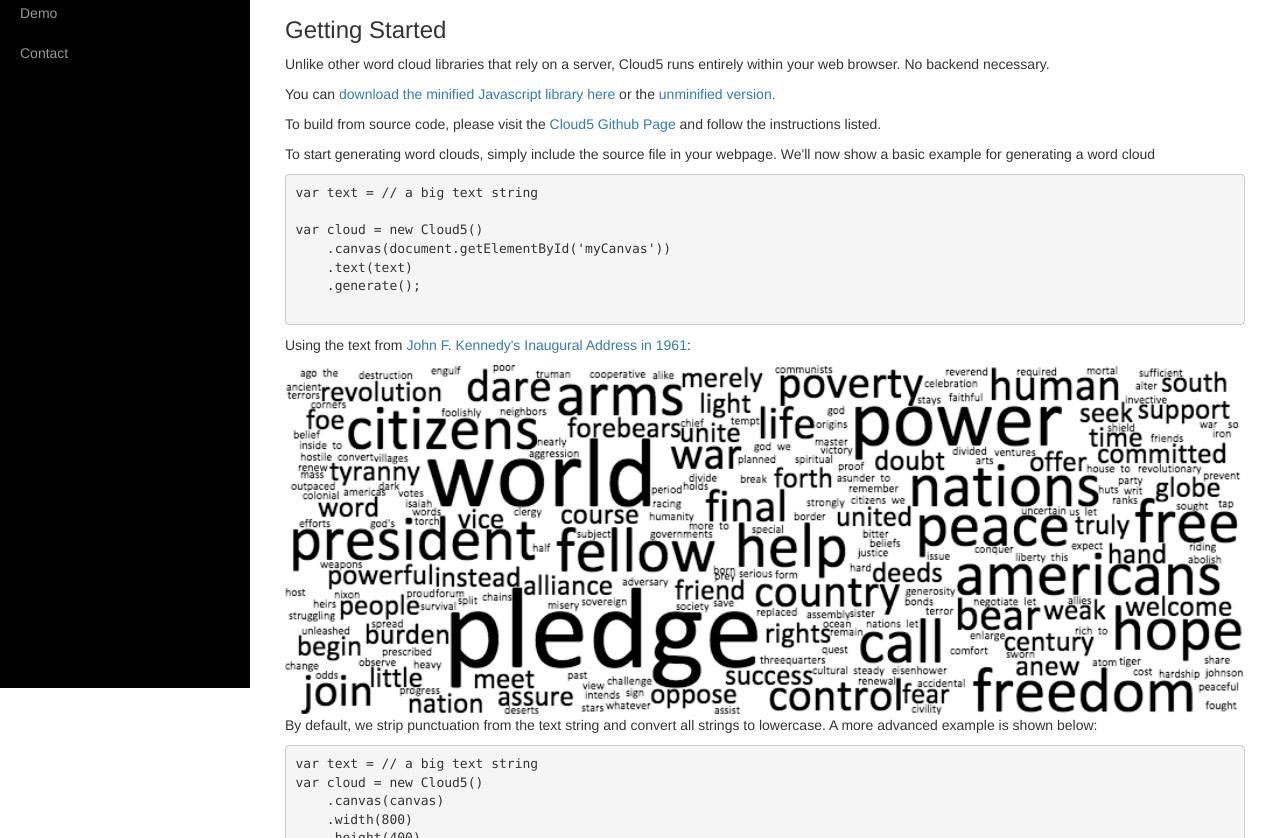
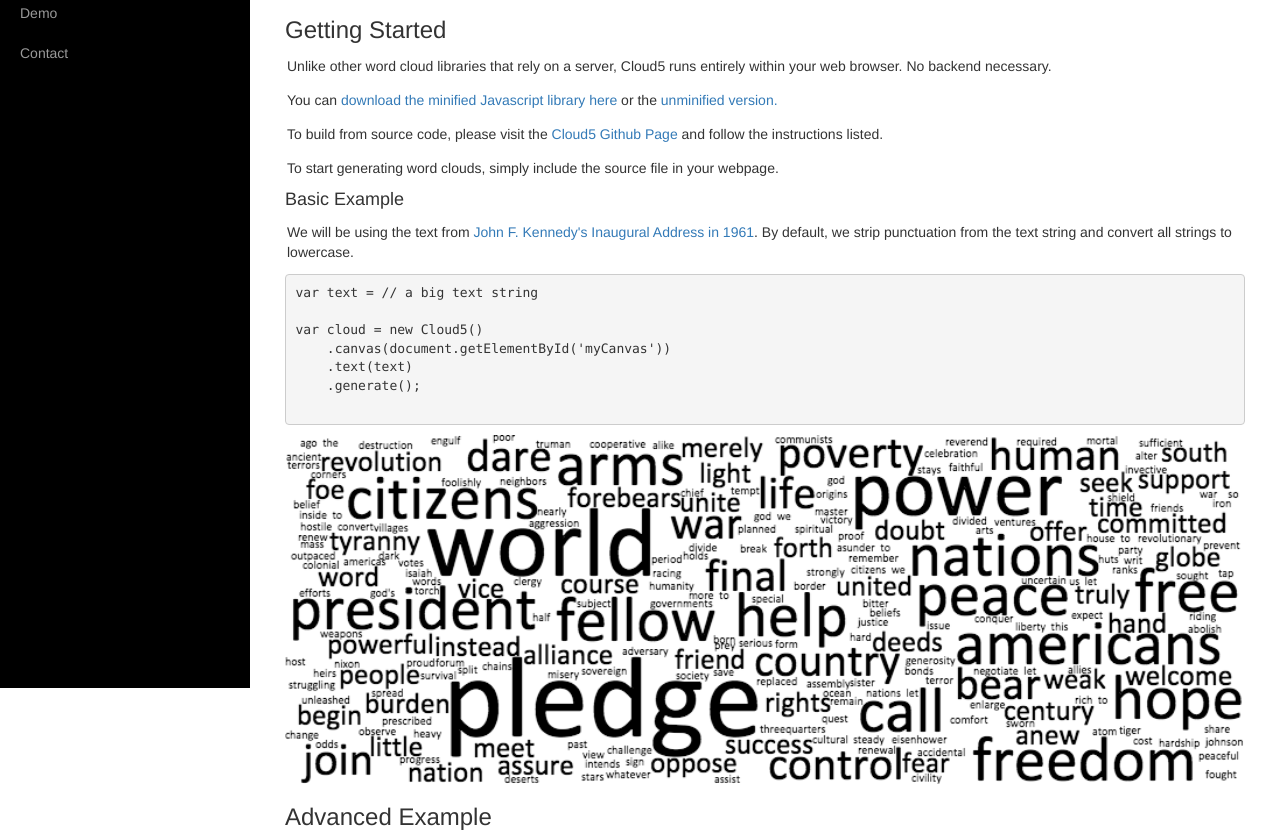
Before and after one commit to chris-dickson/Cloud5, a website: page index.html in a window 1280 px wide. Shown: the part 112-950 px from the top of the page. Drawn offline with Linux system fonts and the light colour scheme.

Commit message:
restructure the html for the demo

```diff
--- a/index.html
+++ b/index.html
@@ -71,7 +71,10 @@
                         <p>Unlike other word cloud libraries that rely on a server, Cloud5 runs entirely within your web browser.   No backend necessary.</p>
                         <p>You can <a href="dist/Cloud5.min.js">download the minified Javascript library here</a> or the <a href="dist/Cloud5.js">unminified version.</a></p>
                         <p>To build from source code, please visit the <a href="https://github.com/chris-dickson/Cloud5">Cloud5 Github Page</a> and follow the instructions listed.</p>
-                        <p>To start generating word clouds, simply include the source file in your webpage.  We'll now show a basic example for generating a word cloud</p>
+                        <p>To start generating word clouds, simply include the source file in your webpage.</p>
+
+                        <h4>Basic Example</h4>
+                        <p>We will be using the text from <a href="http://www.americanrhetoric.com/speeches/jfkinaugural.htm">John F. Kennedy's Inaugural Address in 1961</a>.  By default, we strip punctuation from the text string and convert all strings to lowercase.</p>
                         <pre class="prettyprint">
 var text = // a big text string
 
@@ -80,12 +83,11 @@ var cloud = new Cloud5()
     .text(text)
     .generate();
                         </pre>
-                        <p>Using the text from <a href="http://www.americanrhetoric.com/speeches/jfkinaugural.htm">John F. Kennedy's Inaugural Address in 1961</a>:</p>
                         <img src="img/sample1.png" width="100%" alt="JFK's Inaugural Address">
 
 
-                        <p>By default, we strip punctuation from the text string and convert all strings to lowercase.  A more advanced example is shown below:</p>
 
+                        <h3>Advanced Example</h3>
                         <pre class="prettyprint">
 var text = // a big text string
 var cloud = new Cloud5()
--- a/test/live/style.css
+++ b/test/live/style.css
@@ -1,3 +1,7 @@
+p {
+    padding: 2px;
+}
+
 .textInput {
     position: absolute;
     right: 0px;
```
